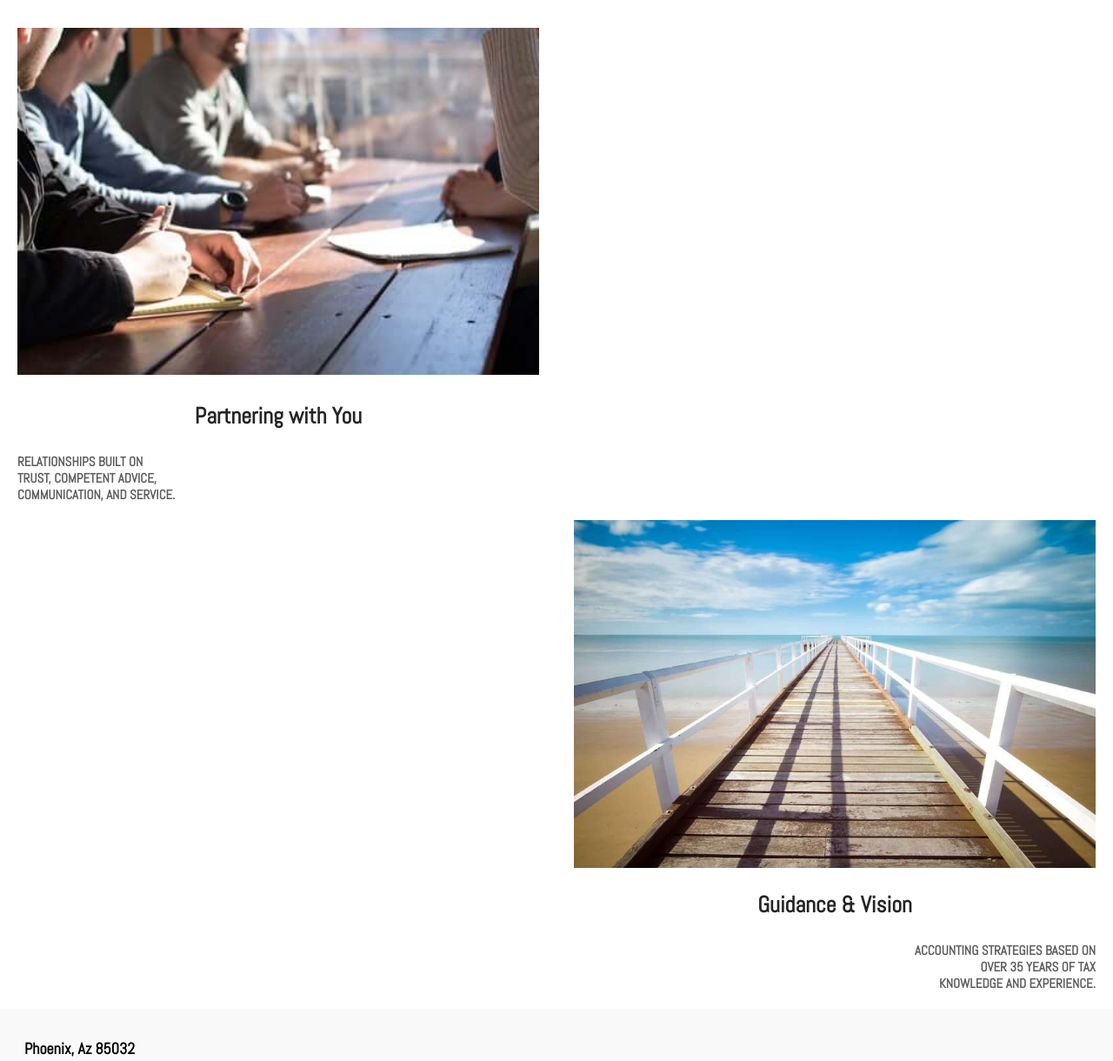
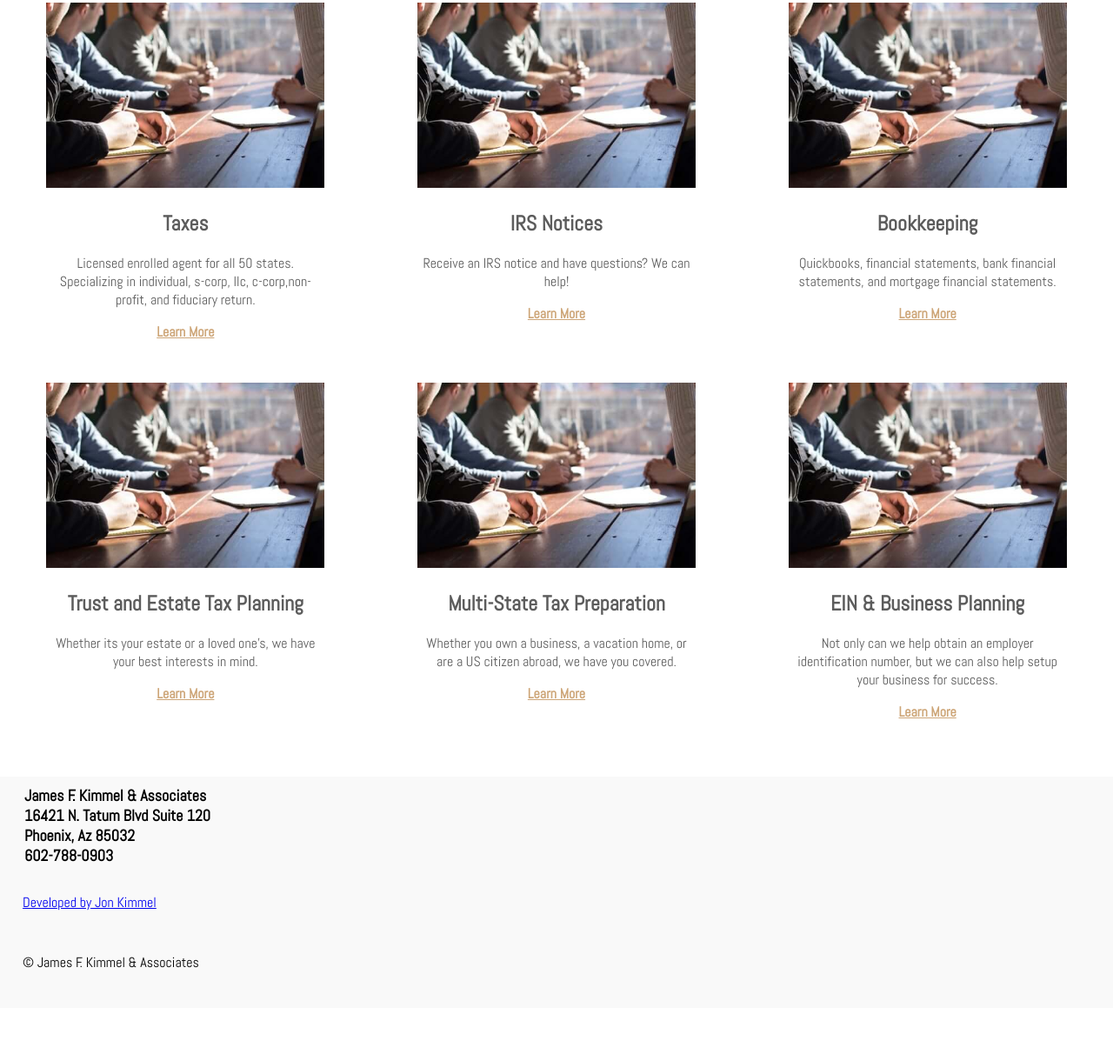
Before and after one commit to Jon-k-1232/KimmelAndAssociates, a Gatsby site: page /home in a window 1280 px wide. Shown: the part 1142-2362 px from the top of the page at 87% size. After the commit the page ends 2301 px from the top, so only its background shows below. Built offline with nearby package versions, Linux system fonts and the light colour scheme; Gatsby itself is replaced by a stand-in of ours.

Commit message:
setup services pending images and link

```diff
--- a/src/components/footer/footer.css
+++ b/src/components/footer/footer.css
@@ -6,6 +6,13 @@
 .constantFooter h4 {
   font-size: 18px;
   padding: 0px 0px 0px 1em;
+  margin: 0;
+}
+
+.constantFooter h5 {
+  font-size: 18px;
+  padding: 0px 0px 0px 1em;
+  margin: 0;
 }
 
 .socialFooter {
--- a/src/components/footer/footer.js
+++ b/src/components/footer/footer.js
@@ -4,7 +4,10 @@ import "./footer.css"
 export default function Footer() {
   return (
     <footer className="constantFooter">
-      <h4>Phoenix, Az 85032</h4>
+      <h4>James F. Kimmel & Associates</h4>
+      <h5>16421 N. Tatum Blvd Suite 120</h5>
+      <h5>Phoenix, Az 85032</h5>
+      <h5>602-788-0903</h5>
       <p>
         <a href="https://jonathonkimmel.com" id="jonLink">
           Developed by Jon Kimmel
--- /dev/null
+++ b/src/components/serviceItem/serviceItem.css
@@ -0,0 +1,19 @@
+#serviceItemImage,
+.serviceContainer {
+  width: 20em;
+}
+
+.serviceContainer {
+  padding: 1em;
+}
+
+#serviceItemLabel,
+#learnMore,
+#labelDetail {
+  text-align: center;
+}
+
+#learnMore a {
+  font-weight: 600;
+  color: #cda577;
+}
--- a/src/components/serviceItem/serviceItem.js
+++ b/src/components/serviceItem/serviceItem.js
@@ -1,5 +1,6 @@
 import React from "react"
 import { Link } from "gatsby"
+import "./ServiceItem.css"
 
 export default function ServiceItem({
   image,
@@ -11,9 +12,9 @@ export default function ServiceItem({
   return (
     <div className="serviceContainer">
       <img src={image} alt={imageAlt} id="serviceItemImage" />
-      <h3>{label}</h3>
-      <p>{labelDetail}</p>
-      <p>
+      <h2 id="serviceItemLabel">{label}</h2>
+      <p id="labelDetail">{labelDetail}</p>
+      <p id="learnMore">
         <Link to={link}>Learn More</Link>
       </p>
     </div>
--- a/src/pages/home.js
+++ b/src/pages/home.js
@@ -5,8 +5,8 @@ import Header from "../components/header/header.js"
 import Seo from "../components/seo/seo"
 import mainHome from "../images/mainHome.jpg"
 import table from "../images/table.jpg"
-import Pier from "../images/Pier.jpg"
 import TopView from "../components/topView/topView"
+import ServiceItem from "../components/serviceItem/serviceItem"
 
 export default function Home() {
   return (
@@ -20,53 +20,24 @@ export default function Home() {
       />
       <div className="mainBottom">
         <main className="contentContainer">
-          <blockquote className="mainQoute">
-            <h2>We Assist You</h2>
+          <div className="mainQoute">
+            <h2>Expert Accounting and Tax Service</h2>
             <p id="qouteHead">
-              in Saving and Accumulating Money on a Tax-Deferred Basis
+              Top Rated tax specialist with over <br />
+              40 Years of Experience
             </p>
-          </blockquote>
-
-          <div className="middleBoxHome">
-            <div className="partnerSection">
-              <div className="partnerAlign">
-                <img
-                  src={table}
-                  alt="Planning outcomes together."
-                  className="partnerImageMain"
-                />
-              </div>
-              <div className="partnerText">
-                <h3 id="partnerHeader">Partnering with You</h3>
-                <h4 id="partnerDetails">
-                  RELATIONSHIPS BUILT ON <br />
-                  TRUST, COMPETENT ADVICE, <br />
-                  COMMUNICATION, AND SERVICE.
-                </h4>
-              </div>
-            </div>
           </div>
 
-          <div className="endBoxHome">
-            <div className="visionSection">
-              <div className="visionAlign">
-                <img
-                  src={Pier}
-                  alt="Clear Vision"
-                  className="visionImageMain"
-                />
-              </div>
-              <div className="visionText">
-                <h3 id="visionHeader">Guidance & Vision</h3>
-                <h4 id="visionDetails">
-                  ACCOUNTING STRATEGIES BASED ON
-                  <br />
-                  OVER 35 YEARS OF TAX
-                  <br />
-                  KNOWLEDGE AND EXPERIENCE.
-                </h4>
-              </div>
-            </div>
+          <div className="serviceItemWrapper">
+            {serviceItems.map(item => (
+              <ServiceItem
+                image={item.image}
+                imageAlt={item.imageAlt}
+                label={item.label}
+                labelDetail={item.labelDetail}
+                link={item.link}
+              />
+            ))}
           </div>
         </main>
       </div>
@@ -75,6 +46,56 @@ export default function Home() {
   )
 }
 
+const serviceItems = [
+  {
+    image: table,
+    imageAlt: "Planning outcomes together.",
+    label: "Taxes",
+    labelDetail:
+      "Licensed enrolled agent for all 50 states. Specializing in individual, s-corp, llc, c-corp,non-profit, and fiduciary return.",
+    link: "/about",
+  },
+  {
+    image: table,
+    imageAlt: "Planning outcomes together.",
+    label: "IRS Notices",
+    labelDetail: "Receive an IRS notice and have questions? We can help!",
+    link: "/about",
+  },
+  {
+    image: table,
+    imageAlt: "Planning outcomes together.",
+    label: "Bookkeeping",
+    labelDetail:
+      "Quickbooks, financial statements, bank financial statements, and mortgage financial statements.",
+    link: "/about",
+  },
+  {
+    image: table,
+    imageAlt: "Planning outcomes together.",
+    label: "Trust and Estate Tax Planning",
+    labelDetail:
+      "Whether its your estate or a loved one's, we have your best interests in mind.",
+    link: "/about",
+  },
+  {
+    image: table,
+    imageAlt: "Planning outcomes together.",
+    label: "Multi-State Tax Preparation",
+    labelDetail:
+      "Whether you own a business, a vacation home, or are a US citizen abroad, we have you covered.",
+    link: "/about",
+  },
+  {
+    image: table,
+    imageAlt: "Planning outcomes together.",
+    label: "EIN & Business Planning",
+    labelDetail:
+      "Not only can we help obtain an employer identification number, but we can also help setup your business for success.",
+    link: "/about",
+  },
+]
+
 /*
  ** To deploy to cloudflare from command line:
  ** gatsby build
--- a/src/pages/index.css
+++ b/src/pages/index.css
@@ -67,60 +67,11 @@ body {
   line-height: 45px;
 }
 
-blockquote ::before {
-  content: open-quote;
-  text-align: center;
-  display: block;
-  font-size: 1.5em;
-  line-height: 1em;
-  vertical-align: bottom;
-  height: 0.5em;
-  color: rgba(36, 36, 36, 0.4);
-}
-
-p::before {
-  content: no-open-quote;
-}
-
-.visionSection,
-.partnerSection {
+.serviceItemWrapper {
   display: flex;
-  flex-direction: column;
-}
-
-.partnerImageMain {
-  width: 300px;
-}
-
-.visionImageMain {
-  width: 300px;
-  float: right;
-}
-
-#partnerHeader,
-#visionHeader {
-  font-weight: 700;
-  color: #242424;
-  font-size: 26px;
-  text-align: center;
-}
-
-#partnerDetails,
-#visionDetails {
-  font-weight: 600;
-  font-size: 15px;
-}
-
-#visionDetails {
-  text-align: right;
-}
-
-.middleBoxHome {
-  margin-left: 20px;
-}
-
-.endBoxHome {
-  margin-right: 20px;
+  justify-content: space-around;
+  flex-flow: wrap;
+  padding-bottom: 2em;
 }
 
 /****************\\\\\\\\\ About Page Mobile /////////****************/
@@ -324,7 +275,7 @@ p::before {
 @media only screen and (min-width: 1000px) {
   /****************\\\\\\\\\ Home Page Large /////////****************/
   .mainQoute {
-    margin: 80px auto 80px auto;
+    margin: 3em auto 5em auto;
   }
 
   .partnerImageMain,
```
